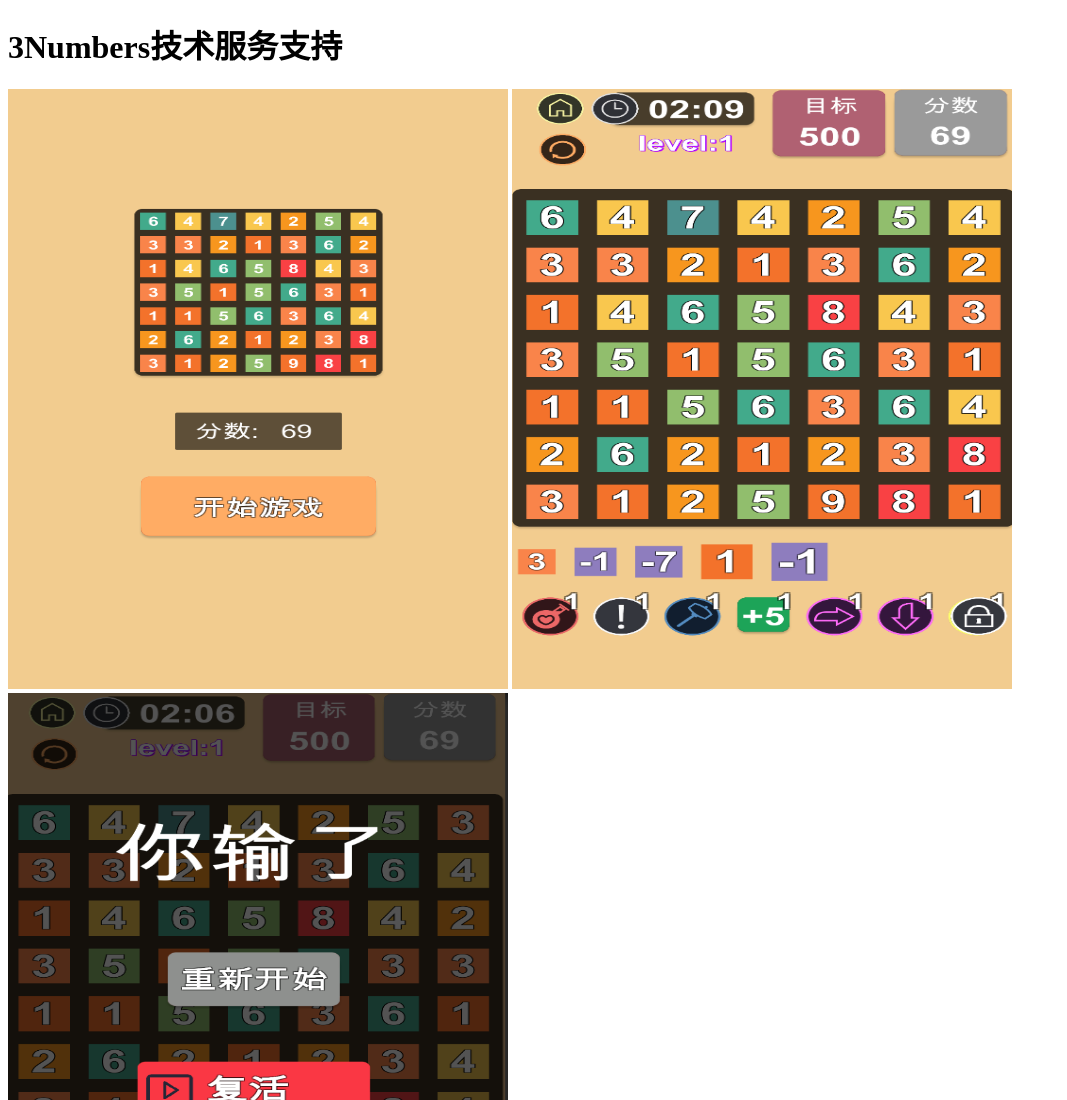
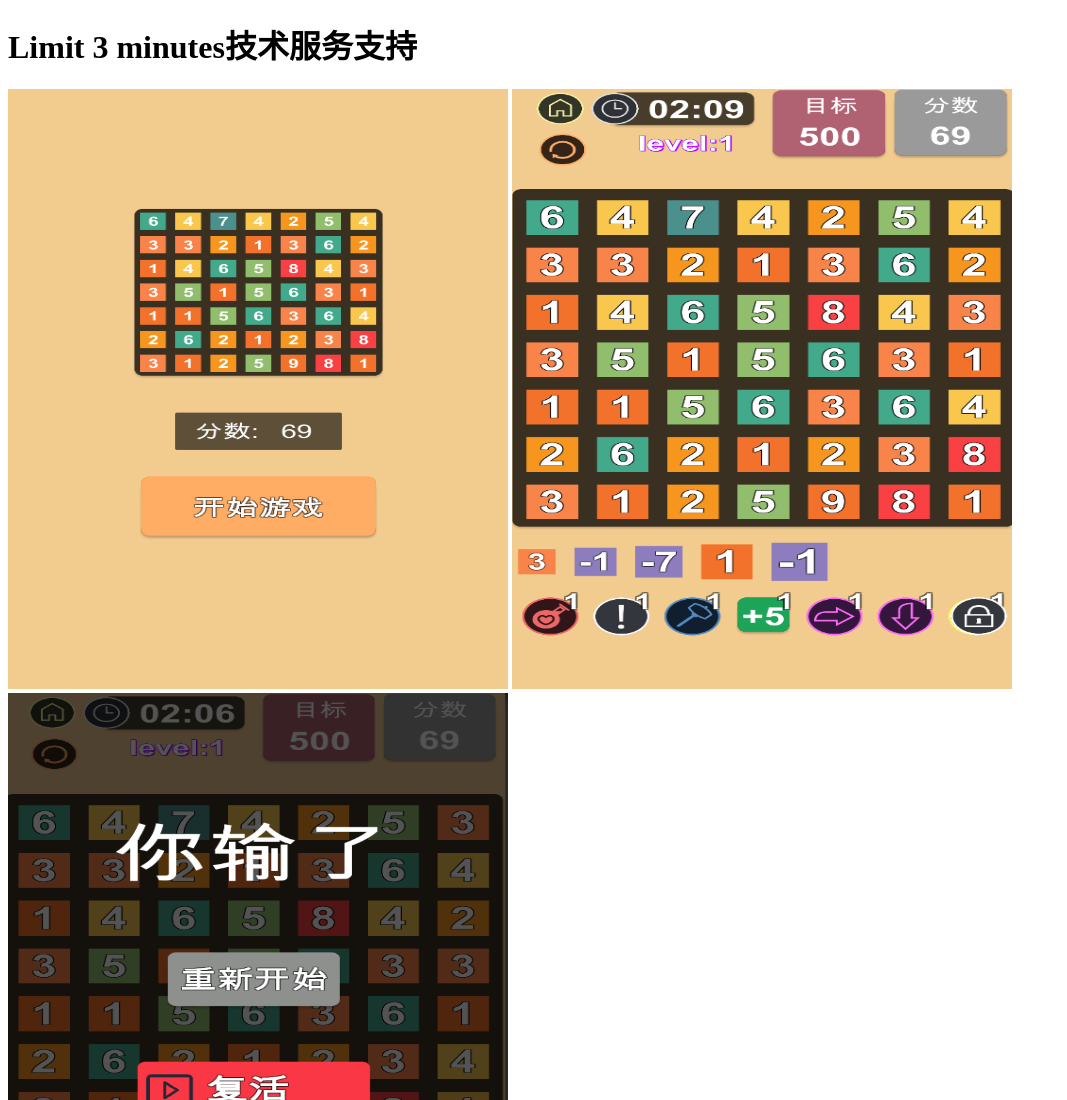
Before and after one commit to erwincat/erwincat.github.io, a plain HTML site: page 3Numbers/3Numbers.html in a window 1280 px wide. Shown: the top 1100 px of the page, without its empty margins (0-1067 px from the left). Drawn offline with Linux system fonts and the light colour scheme.

Commit message:
Update 3Numbers.html

```diff
--- a/3Numbers/3Numbers.html
+++ b/3Numbers/3Numbers.html
@@ -3,10 +3,10 @@
 	<head>
 		<meta charset="UTF-8">
 		<meta name="viewport" content="width=device-width, initial-scale=1.0">
-		<title>3Numbers技术服务支持</title>
+		<title>Limit 3 minutes技术服务支持</title>
 	</head>
 	<body>
-		<h1>3Numbers技术服务支持</h1>
+		<h1>Limit 3 minutes技术服务支持</h1>
 		<img src="1.png" width="500" height="600">
 		<img src="2.png" width="500" height="600">
 		<img src="3.png" width="500" height="600">
```
